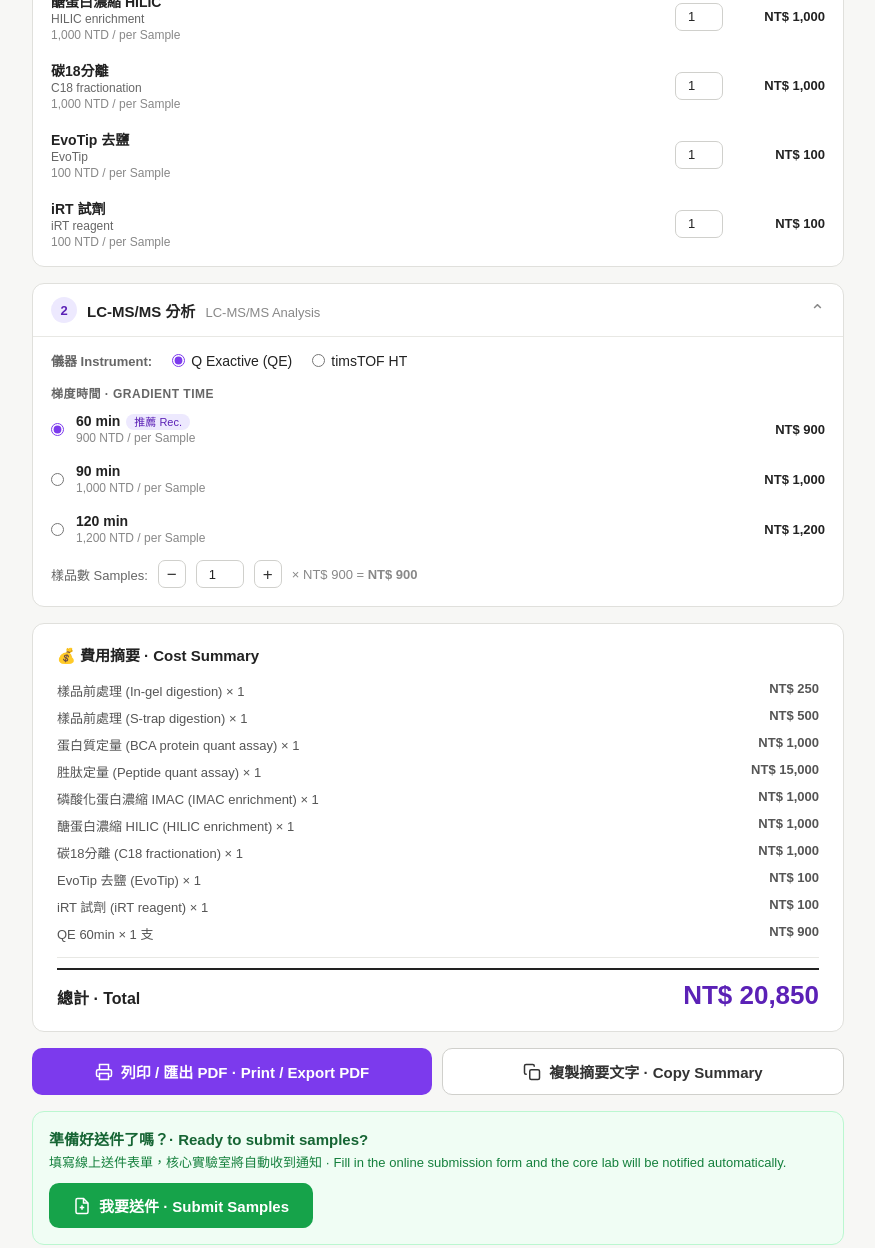
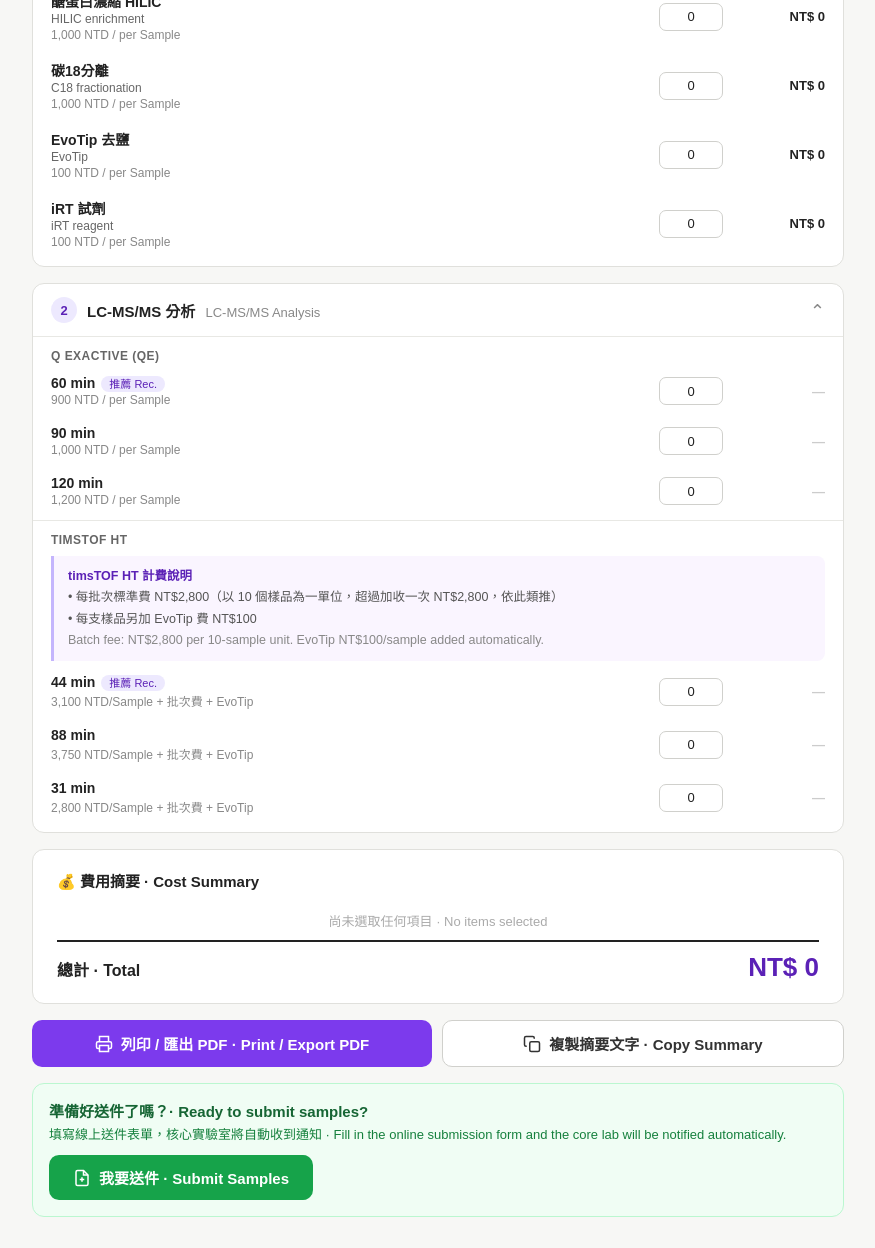
Before and after one commit to pclipmb-design/pcl_quote, a plain HTML site: page index.html in a window 1280 px wide. Shown: the part 551-1799 px from the top of the page, without its empty margins (202-1077 px from the left). Drawn offline with Linux system fonts and the light colour scheme.

Commit message:
Update index.html

```diff
--- a/index.html
+++ b/index.html
@@ -31,7 +31,8 @@ body { font-family: Arial, "Noto Sans TC", sans-serif; background: #f7f7f5; colo
 .qty-btn { width: 28px; height: 28px; border: 1px solid #d0d0cc; border-radius: 7px; background: transparent; cursor: pointer; font-size: 17px; line-height: 1; color: #333; display: flex; align-items: center; justify-content: center; }
 .qty-btn:hover { background: #f0f0ec; }
 .qty-btn:disabled { opacity: 0.35; cursor: default; }
-.qty-input { width: 48px; height: 28px; text-align: center; border: 1px solid #d0d0cc; border-radius: 7px; font-size: 13px; color: #222; background: #fff; }
+.qty-input { width: 64px; height: 28px; text-align: center; border: 1px solid #d0d0cc; border-radius: 7px; font-size: 13px; color: #222; background: #fff; -moz-appearance: textfield; appearance: textfield; }
+.qty-input::-webkit-inner-spin-button, .qty-input::-webkit-outer-spin-button { -webkit-appearance: none; margin: 0; }
 .qty-input:focus { outline: none; border-color: #7c3aed; }
 .qty-input:disabled { opacity: 0.35; background: #f5f5f3; }
 .item-subtotal { font-size: 13px; font-weight: 600; min-width: 90px; text-align: right; color: #222; }
@@ -144,7 +145,7 @@ body { font-family: Arial, "Noto Sans TC", sans-serif; background: #f7f7f5; colo
   <div style="margin-top:16px; padding:16px; background:#f0fdf4; border:1px solid #bbf7d0; border-radius:12px; display:flex; align-items:center; justify-content:space-between; flex-wrap:wrap; gap:12px;">
     <div>
       <div style="font-size:15px; font-weight:600; color:#166534;">準備好送件了嗎？· Ready to submit samples?</div>
-      <div style="font-size:13px; color:#4ade80; margin-top:3px; color:#15803d;">填寫線上送件表單，核心實驗室將自動收到通知 · Fill in the online submission form and the core lab will be notified automatically.</div>
+      <div style="font-size:13px; color:#15803d; margin-top:3px;">填寫線上送件表單，核心實驗室將自動收到通知 · Fill in the online submission form and the core lab will be notified automatically.</div>
     </div>
     <a href="https://pclipmb-design.github.io/pcl_quote/submit.html" target="_blank"
        style="display:inline-flex; align-items:center; gap:8px; padding:12px 24px; background:#16a34a; color:#fff; border-radius:10px; font-size:15px; font-weight:600; text-decoration:none; white-space:nowrap; transition:background .15s;"
@@ -180,8 +181,9 @@ const msData = {
   ]
 };
 let prepState = {};
-prepData.forEach(p => { prepState[p.id] = { checked:true, qty:1 }; });
-let msInstrument = 'QE', msOption = 'q1', msQty = 1, timsQty = 1;
+prepData.forEach(p => { prepState[p.id] = { checked:true, qty:0 }; });
+let msState = {};
+['q1','q2','q3','t1','t2','t3'].forEach(id => { msState[id] = 0; });
 
 function fmt(n) { return 'NT$ ' + Math.round(n).toLocaleString(); }
 
@@ -196,7 +198,7 @@ function renderPrep() {
         <div class="item-price-tag">${p.price.toLocaleString()} NTD / ${p.unit}</div>
       </label>
 
-        <input type="number" class="qty-input" min="1" value="${s.qty}" onchange="setQty('${p.id}',this.value)" ${s.checked?'':'disabled'}>
+        <input type="number" class="qty-input" min="0" value="${s.qty}" onchange="setQty('${p.id}',this.value)">
 
       <div class="item-subtotal">${s.checked ? fmt(p.price * s.qty) : '<span style="color:#ccc">—</span>'}</div>
     </div>`;
@@ -205,59 +207,44 @@ function renderPrep() {
 
 function renderMS() {
   const el = document.getElementById('ms-items');
-  let html = `<div class="inst-row">
-    <span class="inst-label">儀器 Instrument:</span>
-    <label class="inst-radio"><input type="radio" name="inst" value="QE" ${msInstrument==='QE'?'checked':''} onchange="setInst('QE')"> Q Exactive (QE)</label>
-    <label class="inst-radio"><input type="radio" name="inst" value="TimsTOF" ${msInstrument==='TimsTOF'?'checked':''} onchange="setInst('TimsTOF')"> timsTOF HT</label>
-  </div>`;
-  if (msInstrument === 'QE') {
-    html += `<div class="ms-label">梯度時間 · Gradient Time</div><div class="radio-group">`;
+  let html = '';
+
+  html += `<div class="ms-label">Q Exactive (QE)</div>`;
   msData.QE.forEach(opt => {
-      html += `<label class="radio-option">
-        <input type="radio" name="msopt" value="${opt.id}" ${msOption===opt.id?'checked':''} onchange="setMsOpt('${opt.id}')">
+    const q = msState[opt.id];
+    const sub = opt.price * q;
+    html += `<div class="item-row">
       <div class="item-info">
-          <div class="item-name-zh">${opt.min} min${opt.rec?'<span class="badge-rec">推薦 Rec.</span>':''}</div>
+        <div class="item-name-zh">${opt.min} min${opt.rec ? '<span class="badge-rec">推薦 Rec.</span>' : ''}</div>
         <div class="item-price-tag">${opt.price.toLocaleString()} NTD / per Sample</div>
       </div>
-        <div class="item-subtotal">${fmt(opt.price * msQty)}</div>
-      </label>`;
+      <input type="number" class="qty-input" min="0" value="${q}" onchange="setMsQty('${opt.id}', this.value)">
+      <div class="item-subtotal">${q > 0 ? fmt(sub) : '<span style="color:#ccc">—</span>'}</div>
+    </div>`;
   });
-    html += `</div>`;
-    html += `<div class="qty-row"><span class="qty-row-label">樣品數 Samples:</span>
-      <button class="qty-btn" onclick="changeMsQty(-1)">−</button>
-      <input type="number" class="qty-input" min="0" value="${msQty}" onchange="setMsQtyDirect(this.value)">
-      <button class="qty-btn" onclick="changeMsQty(1)">+</button>
-      <span style="font-size:13px;color:#888;">× ${fmt(msData.QE.find(o=>o.id===msOption).price)} = <strong>${fmt(msData.QE.find(o=>o.id===msOption).price * msQty)}</strong></span>
-    </div>`;
-  } else {
+
+  html += `<div style="border-top:1px solid #e8e8e4; margin:4px 0;"></div>`;
+  html += `<div class="ms-label" style="margin-top:4px">timsTOF HT</div>`;
   html += `<div class="tims-note">
     <strong>timsTOF HT 計費說明</strong><br>
-      • 每批次標準費 NT$2,800（以 10 個樣品為一單位，超過10個樣品倍數加收一次 NT$2,800，依此類推。）<br>
+    • 每批次標準費 NT$2,800（以 10 個樣品為一單位，超過加收一次 NT$2,800，依此類推）<br>
     • 每支樣品另加 EvoTip 費 NT$100<br>
-      <span style="color:#888">Batch fee: NT$2,800 per 10-sample unit (cumulative). EvoTip NT$100/sample added automatically.</span>
+    <span style="color:#888">Batch fee: NT$2,800 per 10-sample unit. EvoTip NT$100/sample added automatically.</span>
   </div>`;
-    html += `<div class="ms-label" style="margin-top:8px">梯度時間 · Gradient Time</div><div class="radio-group">`;
   msData.TimsTOF.forEach(opt => {
-      const batches = Math.ceil(timsQty / 10);
-      const sub = opt.price * timsQty + batches * 2800 + timsQty * 100;
-      html += `<label class="radio-option">
-        <input type="radio" name="msopt" value="${opt.id}" ${msOption===opt.id?'checked':''} onchange="setMsOpt('${opt.id}')">
+    const q = msState[opt.id];
+    const batches = q > 0 ? Math.ceil(q / 10) : 0;
+    const sub = opt.price * q + batches * 2800 + q * 100;
+    html += `<div class="item-row">
       <div class="item-info">
-          <div class="item-name-zh">${opt.min} min${opt.rec?'<span class="badge-rec">推薦 Rec.</span>':''}</div>
-          <div class="item-price-tag">${opt.price.toLocaleString()} NTD/Sample + 批次費 + EvoTip</div>
+        <div class="item-name-zh">${opt.min} min${opt.rec ? '<span class="badge-rec">推薦 Rec.</span>' : ''}</div>
+        <div class="item-price-tag">${opt.price.toLocaleString()} NTD/Sample + 批次費 + EvoTip${q > 0 ? `　→ ${batches} 批次` : ''}</div>
       </div>
-        <div class="item-subtotal">${fmt(sub)}</div>
-      </label>`;
+      <input type="number" class="qty-input" min="0" value="${q}" onchange="setMsQty('${opt.id}', this.value)">
+      <div class="item-subtotal">${q > 0 ? fmt(sub) : '<span style="color:#ccc">—</span>'}</div>
+    </div>`;
   });
-    html += `</div>`;
-    const batches = Math.ceil(timsQty / 10);
-    html += `<div class="qty-row"><span class="qty-row-label">樣品數 Samples:</span>
-      <button class="qty-btn" onclick="changeMsQty(-1)">−</button>
-      <input type="number" class="qty-input" min="0" value="${timsQty}" onchange="setMsQtyDirect(this.value)">
-      <button class="qty-btn" onclick="changeMsQty(1)">+</button>
-      <span style="font-size:13px;color:#888;">${timsQty} 支 → ${batches} 批次 (批次費 ${fmt(batches*2800)})</span>
-    </div>`;
-  }
+
   el.innerHTML = html;
 }
 
@@ -265,27 +252,29 @@ function renderSummary() {
   let lines = [], total = 0;
   prepData.forEach(p => {
     const s = prepState[p.id];
-    if (s.checked) {
+    if (s.checked && s.qty > 0) {
       const sub = p.price * s.qty; total += sub;
       lines.push(`<div class="summary-line"><span>${p.zh} (${p.en}) × ${s.qty}</span><span style="font-weight:600">${fmt(sub)}</span></div>`);
     }
   });
-  const qty = msInstrument === 'QE' ? msQty : timsQty;
-  const opts = msInstrument === 'QE' ? msData.QE : msData.TimsTOF;
-  const selOpt = opts.find(o => o.id === msOption) || opts[0];
-  if (qty > 0) {
-    if (msInstrument === 'QE') {
-      const sub = selOpt.price * qty; total += sub;
-      lines.push(`<div class="summary-line"><span>QE ${selOpt.min}min × ${qty} 支</span><span style="font-weight:600">${fmt(sub)}</span></div>`);
-    } else {
-      const batches = Math.ceil(qty / 10);
-      const runCost = selOpt.price * qty, batchCost = batches * 2800, evoCost = qty * 100;
+  msData.QE.forEach(opt => {
+    const q = msState[opt.id];
+    if (q > 0) {
+      const sub = opt.price * q; total += sub;
+      lines.push(`<div class="summary-line"><span>QE ${opt.min}min × ${q} 支</span><span style="font-weight:600">${fmt(sub)}</span></div>`);
+    }
+  });
+  msData.TimsTOF.forEach(opt => {
+    const q = msState[opt.id];
+    if (q > 0) {
+      const batches = Math.ceil(q / 10);
+      const runCost = opt.price * q, batchCost = batches * 2800, evoCost = q * 100;
       const sub = runCost + batchCost + evoCost; total += sub;
-      lines.push(`<div class="summary-line"><span>timsTOF HT ${selOpt.min}min × ${qty} 支</span><span style="font-weight:600">${fmt(runCost)}</span></div>`);
-      lines.push(`<div class="summary-line indent"><span>批次費 Batch fee (${batches} × NT$2,800)</span><span>${fmt(batchCost)}</span></div>`);
-      lines.push(`<div class="summary-line indent"><span>EvoTip × ${qty}</span><span>${fmt(evoCost)}</span></div>`);
+      lines.push(`<div class="summary-line"><span>timsTOF HT ${opt.min}min × ${q} 支</span><span style="font-weight:600">${fmt(runCost)}</span></div>`);
+      lines.push(`<div class="summary-line indent"><span>批次費 (${batches} × NT$2,800)</span><span>${fmt(batchCost)}</span></div>`);
+      lines.push(`<div class="summary-line indent"><span>EvoTip × ${q}</span><span>${fmt(evoCost)}</span></div>`);
     }
-  }
+  });
   const sl = document.getElementById('summary-lines');
   if (lines.length === 0) {
     sl.innerHTML = '<div class="empty-note">尚未選取任何項目 · No items selected</div>';
@@ -307,19 +296,8 @@ function toggle(n) {
 
 function togglePrep(id) { prepState[id].checked = !prepState[id].checked; render(); }
 function changeQty(id, delta) { prepState[id].qty = Math.max(0, prepState[id].qty + delta); render(); }
-function setQty(id, val) { prepState[id].qty = Math.max(0, parseInt(val) || 1); render(); }
-function setInst(inst) { msInstrument = inst; msOption = inst === 'QE' ? 'q1' : 't1'; render(); }
-function setMsOpt(opt) { msOption = opt; render(); }
-function changeMsQty(delta) {
-  if (msInstrument === 'QE') msQty = Math.max(1, msQty + delta);
-  else timsQty = Math.max(1, timsQty + delta);
-  render();
-}
-function setMsQtyDirect(val) {
-  if (msInstrument === 'QE') msQty = Math.max(1, parseInt(val) || 1);
-  else timsQty = Math.max(1, parseInt(val) || 1);
-  render();
-}
+function setQty(id, val) { prepState[id].qty = Math.max(0, parseInt(val) || 0); render(); }
+function setMsQty(id, val) { msState[id] = Math.max(0, parseInt(val) || 0); render(); }
 
 function getTextSummary() {
   const today = new Date().toLocaleDateString('zh-TW');
@@ -327,24 +305,28 @@ function getTextSummary() {
   let total = 0;
   prepData.forEach(p => {
     const s = prepState[p.id];
-    if (s.checked) {
+    if (s.checked && s.qty > 0) {
       const sub = p.price * s.qty; total += sub;
       lines.push(`${p.zh} (${p.en}) × ${s.qty}　NT$ ${Math.round(sub).toLocaleString()}`);
     }
   });
-  const qty = msInstrument === 'QE' ? msQty : timsQty;
-  const opts = msInstrument === 'QE' ? msData.QE : msData.TimsTOF;
-  const selOpt = opts.find(o => o.id === msOption) || opts[0];
-  if (msInstrument === 'QE') {
-    const sub = selOpt.price * qty; total += sub;
-    lines.push(`QE ${selOpt.min}min × ${qty} 支　NT$ ${Math.round(sub).toLocaleString()}`);
-  } else {
-    const batches = Math.ceil(qty / 10), runCost = selOpt.price * qty, batchCost = batches * 2800, evoCost = qty * 100;
+  msData.QE.forEach(opt => {
+    const q = msState[opt.id];
+    if (q > 0) {
+      const sub = opt.price * q; total += sub;
+      lines.push(`QE ${opt.min}min × ${q} 支　NT$ ${Math.round(sub).toLocaleString()}`);
+    }
+  });
+  msData.TimsTOF.forEach(opt => {
+    const q = msState[opt.id];
+    if (q > 0) {
+      const batches = Math.ceil(q / 10), runCost = opt.price * q, batchCost = batches * 2800, evoCost = q * 100;
       total += runCost + batchCost + evoCost;
-    lines.push(`timsTOF HT ${selOpt.min}min × ${qty} 支　NT$ ${Math.round(runCost).toLocaleString()}`);
+      lines.push(`timsTOF HT ${opt.min}min × ${q} 支　NT$ ${Math.round(runCost).toLocaleString()}`);
       lines.push(`  批次費 (${batches} × 2,800)　NT$ ${Math.round(batchCost).toLocaleString()}`);
-    lines.push(`  EvoTip × ${qty}　NT$ ${Math.round(evoCost).toLocaleString()}`);
+      lines.push(`  EvoTip × ${q}　NT$ ${Math.round(evoCost).toLocaleString()}`);
     }
+  });
   lines.push(`${'─'.repeat(40)}`);
   lines.push(`總計 Total　NT$ ${Math.round(total).toLocaleString()}`);
   return lines.join('\n');
```
Lines whose indentation alone changed are shown as unchanged.
